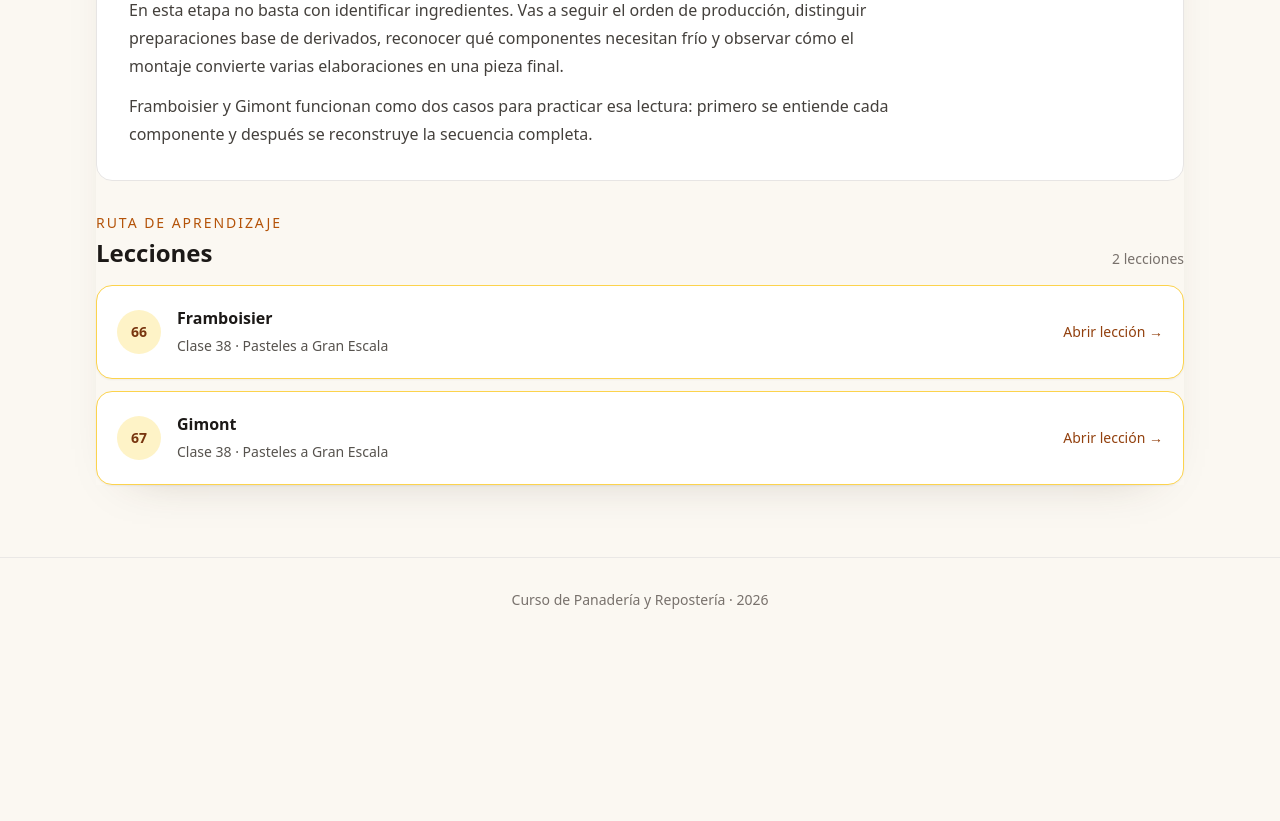
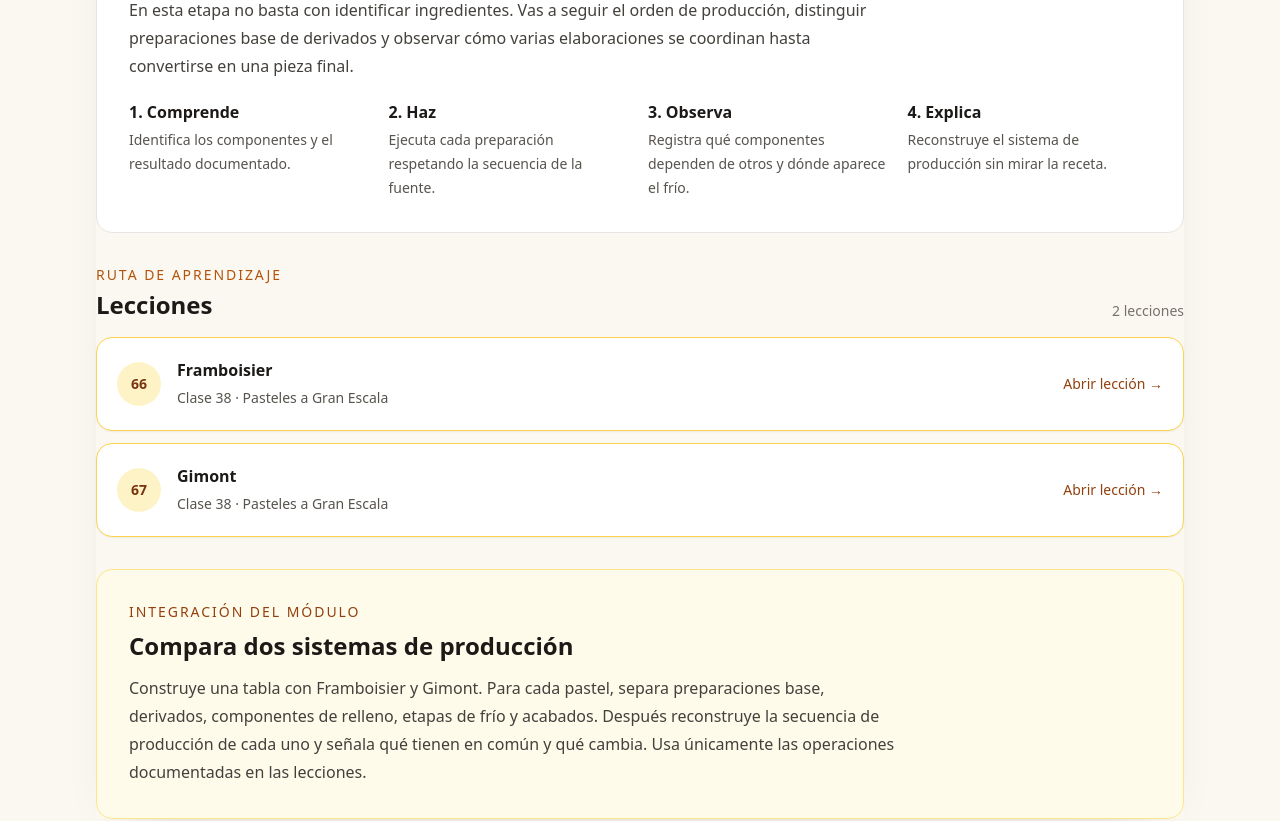
Before and after one commit to Drworm82/CursoPanadero, a Next.js app: page /modulo-9 in a window 1280 px wide. Shown: the part 400-1221 px from the top of the page. Before the commit the page ends 1042 px from the top, so only its background shows below. Built offline with nearby package versions, Linux system fonts and the light colour scheme; no server answers.

Commit message:
Ajusta pedagogía del Módulo 9

```diff
--- a/pages/modulo-9.js
+++ b/pages/modulo-9.js
@@ -19,8 +19,13 @@ export default function ModuleNinePage() {
         <section className="rounded-2xl border border-stone-200 bg-white p-6 sm:p-8">
           <p className="text-sm font-medium uppercase tracking-[0.14em] text-amber-700">Cómo estudiar este módulo</p>
           <h2 className="mt-2 text-2xl font-semibold text-stone-900">De la receta al sistema de producción</h2>
-          <p className="mt-3 max-w-3xl leading-7 text-stone-700">En esta etapa no basta con identificar ingredientes. Vas a seguir el orden de producción, distinguir preparaciones base de derivados, reconocer qué componentes necesitan frío y observar cómo el montaje convierte varias elaboraciones en una pieza final.</p>
-          <p className="mt-3 max-w-3xl leading-7 text-stone-700">Framboisier y Gimont funcionan como dos casos para practicar esa lectura: primero se entiende cada componente y después se reconstruye la secuencia completa.</p>
+          <p className="mt-3 max-w-3xl leading-7 text-stone-700">En esta etapa no basta con identificar ingredientes. Vas a seguir el orden de producción, distinguir preparaciones base de derivados y observar cómo varias elaboraciones se coordinan hasta convertirse en una pieza final.</p>
+          <div className="mt-5 grid gap-4 md:grid-cols-4">
+            <div><p className="font-semibold text-stone-900">1. Comprende</p><p className="mt-1 text-sm leading-6 text-stone-600">Identifica los componentes y el resultado documentado.</p></div>
+            <div><p className="font-semibold text-stone-900">2. Haz</p><p className="mt-1 text-sm leading-6 text-stone-600">Ejecuta cada preparación respetando la secuencia de la fuente.</p></div>
+            <div><p className="font-semibold text-stone-900">3. Observa</p><p className="mt-1 text-sm leading-6 text-stone-600">Registra qué componentes dependen de otros y dónde aparece el frío.</p></div>
+            <div><p className="font-semibold text-stone-900">4. Explica</p><p className="mt-1 text-sm leading-6 text-stone-600">Reconstruye el sistema de producción sin mirar la receta.</p></div>
+          </div>
         </section>
 
         <section>
@@ -53,6 +58,12 @@ export default function ModuleNinePage() {
             ))}
           </div>
         </section>
+
+        <section className="rounded-2xl border border-amber-200 bg-amber-50 p-6 sm:p-8">
+          <p className="text-sm font-medium uppercase tracking-[0.14em] text-amber-800">Integración del módulo</p>
+          <h2 className="mt-2 text-2xl font-semibold text-stone-900">Compara dos sistemas de producción</h2>
+          <p className="mt-3 max-w-3xl leading-7 text-stone-700">Construye una tabla con Framboisier y Gimont. Para cada pastel, separa preparaciones base, derivados, componentes de relleno, etapas de frío y acabados. Después reconstruye la secuencia de producción de cada uno y señala qué tienen en común y qué cambia. Usa únicamente las operaciones documentadas en las lecciones.</p>
+        </section>
       </div>
     </CourseShell>
   );
```
